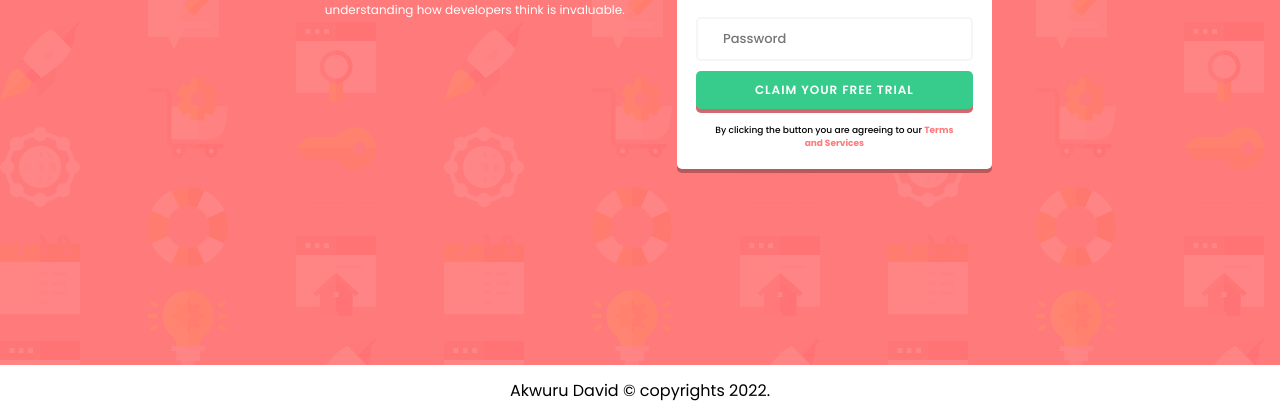
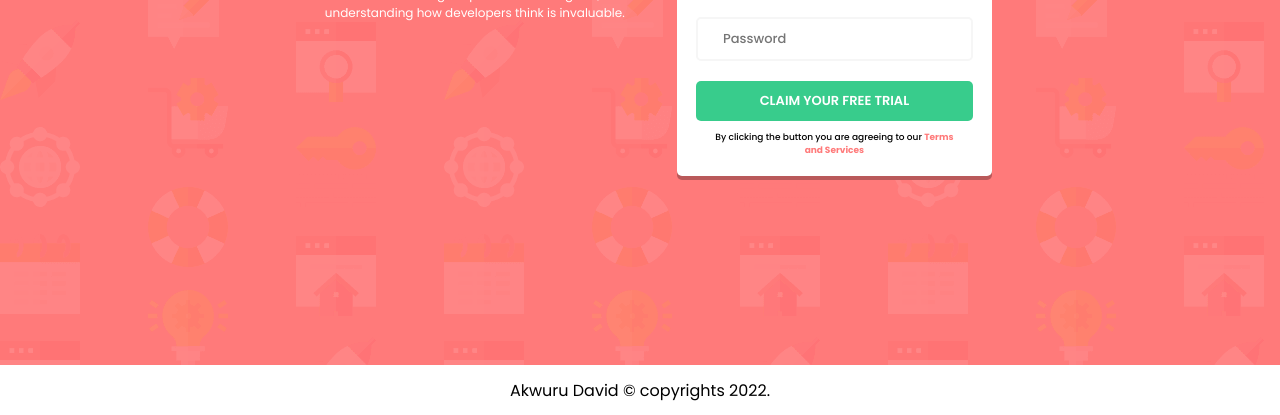
Before and after one commit to DavidIkechi/registration_form, a plain HTML site: page index.html in a window 1280 px wide. Shown: the part 435-850 px from the top of the page. Drawn offline with Linux system fonts and the light colour scheme.

Commit message:
Update index.css

```diff
--- a/css/index.css
+++ b/css/index.css
@@ -71,7 +71,7 @@ main .container .form form {
   box-shadow: 0px 4px #b9595a;
 }
 
-main .container .form button {
+main .container .form #free {
   background-color: hsl(248, 32%, 49%);
   text-align: center;
   margin-bottom: 15px;
@@ -87,7 +87,7 @@ main .container .form button {
   padding: 10px 25px 10px 25px;
 }
 
-main .container .form button span {
+main .container .form #free span {
   font-weight: lighter;
 }
 
@@ -131,6 +131,12 @@ main .container .form form.check input:invalid + span[data-error]::after {
 }
 
 main .container .form form .input_container #submit {
+  width: inherit;
+  margin: 10px 0px 10px 0px;
+  border-radius: 5px;
+  font-size: 13px;
+  padding: 10px 25px 10px 25px;
+
   text-align: center;
   background-color: hsl(154, 59%, 51%);
   border: none;
```
